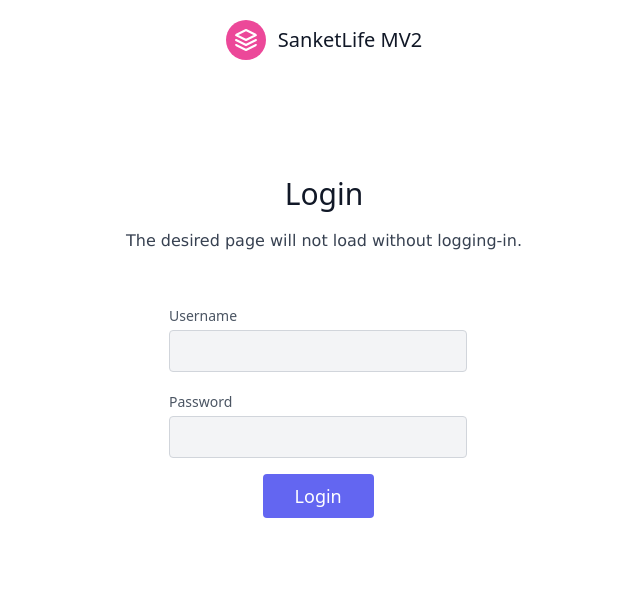
After one commit to agatsa1/mv2dashboard, a Flask app: page /login in a window 1280 px wide. The commit adds this page. Shown: the top 613 px of the page, without its empty margins (316-956 px from the left). Run offline with Flask 2, Linux system fonts and the light colour scheme; some libraries are stand-ins or nearby versions.

Commit message:
Added Login Page

```diff
--- a/app/main.py
+++ b/app/main.py
@@ -1,28 +1,118 @@
-from flask import Flask, jsonify, request
-from flask import Flask, request, Response, render_template
+from flask import (
+    Flask,
+    render_template,
+    request,
+    redirect,
+    jsonify,
+    make_response,
+    url_for,
+    send_file,
+    send_from_directory,
+    safe_join,
+    abort,
+    after_this_request,
+    session,
+    Response,
+    g)
 from flask_pymongo import PyMongo
+from flask_cors import CORS, cross_origin
 from pymongo.errors import ConnectionFailure, AutoReconnect
 import json
 
 app = Flask(__name__)
+app.secret_key = "blahblahblahblah"
+app.debug = True
+
+CORS(app, resources={r"/*": {"origins": "*"}})
+
+class User:
+    def __init__(self, username, name, password):
+        self.username = username
+        self.name = name
+        self.password = password
+
+    def __repr__(self):
+        #return "<User: ",self.username,">"
+        return '<User: {}>'.format(self.username)
+
+users = []
+users.append(User(username='pg',name='Prashant',password='notadmin'))
+
+@app.before_request
+def before_request():
+    #print('All Users: ',users)
+    if 'user_id' in session:
+        user = [res for res in users if res.username == session['user_id']]
+        g.user = user[0]
+        print("Global User: ",g.user)
 
 # testing  db
 # 'mongodb://cluster0-shard-00-00.lxvq0.mongodb.net:27017,cluster0-shard-00-01.lxvq0.mongodb.net:27017,cluster0-shard-00-02.lxvq0.mongodb.net:27017/mv2?ssl=true&replicaSet=atlas-13h83n-shard-0&authSource=admin&retryWrites=true&w=majority'
+
+# AutoReconnect error
+#https://www.digitalocean.com/community/questions/problems-with-mongodb-and-flask
 
 app.config['MONGO_URI'] = 'mongodb://agatsa62:jksparkle0605@40.83.251.117:4000/mv2?authSource=admin'
 
 mongo = PyMongo(app)
 
-@app.route('/', methods=['GET','POST'])
-def hello():
-    if request.method == 'GET':
-        try:
-            coll = mongo.db.collection_names()
-        except AutoReconnect:
-            coll = mongo.db.collection_names()
-            #mongo = PyMongo(app)
-        return render_template("index.html", collections=coll)
-    elif request.method == 'POST':
+@app.route("/login", methods=["GET", "POST"])
+@cross_origin()
+def login():
+    feedback = ""
+    if request.method == "GET":
+        session.pop('user_id',None)
+
+        return render_template("login.html")
+
+    elif request.method == "POST":
+        if 'user_id' in session: print('Session Running: ',session,' Session Data: ',session['user_id'])
+        session.pop('user_id',None)
+
+        username = request.form['username']
+        password = request.form['password']
+
+        print("Logged in: ",username, password)
+
+        user = [res for res in users if res.username == username]
+        print('Query User: ',user,' Type: ',type(user))
+
+        if user !=[] and user[0].password == password:
+            session['user_id'] = user[0].username
+            print('New Session: ',session['user_id'], ' Type: ', type(session['user_id']))
+
+            feedback = "login successful"
+
+            #return render_template("index.html", feedback=feedback)
+            redirect(url_for('index'))
+        else:
+            feedback = "login unsuccessful"
+
+            return render_template("login.html", feedback=feedback)
+
+        return redirect(url_for('index'))
+
+    return render_template("login.html", feedback=feedback)
+
+@app.route('/', methods=["GET","POST"])
+@cross_origin()
+def index():
+    if request.method == "GET":
+        if 'user_id' in session:
+            print('Session Running: ',session,' Session Data: ',session['user_id'])
+
+            try:
+                coll = mongo.db.collection_names()
+            except AutoReconnect:
+                coll = mongo.db.collection_names()
+                #mongo = PyMongo(app)
+            return render_template("index.html", collections=coll)
+        else:
+            return redirect(url_for('login'))
+
+    elif request.method == "POST" and 'user_id' in session:
+        print('Session Running: ',session,' Session Data: ',session['user_id'])
+
         data = request.get_json()
         if data['Block'] == 1:
             print 'Block1: Fetched ', data, '\n'
@@ -80,8 +170,11 @@ def hello():
             print otherSeries #, payload_object
 
             return payload_object
+        else:
+            return redirect(url_for("login"))
 
-@app.route('/result', methods=['POST'])
+@app.route('/result', methods=["POST"])
+@cross_origin()
 def result():
     print request.form
     return render_template("result.html")
--- a/app/templates/index.html
+++ b/app/templates/index.html
@@ -62,6 +62,7 @@
 
     <section class="text-gray-700 body-font">
         <div class="container px-10 py-10 mx-auto">
+            <!-- Collection Selection div -->
             <div class="flex items-center lg:w-2/5 mx-auto border-b pb-10 mb-10 border-gray-200 sm:flex-row flex-col">
                 <div class="flex-grow sm:text-left text-center mt-6 sm:mt-0">
                     <!-- Select collections from database to proceed further -->
@@ -79,6 +80,7 @@
                     </div>
                 </div>
             </div>
+            <!-- MAC Id div -->
             <div class="flex items-center lg:w-2/5 mx-auto border-b pb-10 mb-10 border-gray-200 sm:flex-row flex-col">
                 <div class="flex-grow sm:text-left text-center mt-6 sm:mt-0">
                     <!-- Select macId from collection to proceed further -->
--- /dev/null
+++ b/app/templates/login.html
@@ -0,0 +1,131 @@
+<!DOCTYPE html>
+<html lang="en">
+
+<head>
+    <!--<title>Python Dashboard</title>-->
+    <meta charset="UTF-8">
+    <meta name="viewport" content="width=device-width, initial-scale=1.0">
+    <link href="https://unpkg.com/tailwindcss@^1.0/dist/tailwind.min.css" rel="stylesheet">
+
+    <header class="text-gray-700 body-font">
+        <div class="container mx-auto flex flex-wrap p-5 flex-col md:flex-row items-center">
+            <nav class="flex lg:w-2/5 flex-wrap items-center text-base md:ml-auto">
+                <!--<a class="mr-5 hover:text-gray-900">First Link</a>
+                <a class="hover:text-gray-900">Fourth Link</a>-->
+            </nav>
+            <a
+                class="flex order-first lg:order-none lg:w-1/5 title-font font-medium items-center text-gray-900 lg:items-center lg:justify-center mb-4 md:mb-0">
+                <svg xmlns="http://www.w3.org/2000/svg" fill="none" stroke="currentColor" stroke-linecap="round"
+                    stroke-linejoin="round" stroke-width="2" class="w-10 h-10 text-white p-2 bg-pink-500 rounded-full"
+                    viewBox="0 0 24 24">
+                    <path d="M12 2L2 7l10 5 10-5-10-5zM2 17l10 5 10-5M2 12l10 5 10-5"></path>
+                </svg>
+                <span class="ml-3 text-xl">SanketLife MV2</span>
+            </a>
+            <div class="lg:w-2/5 inline-flex lg:justify-end ml-5 lg:ml-0">
+                <!--<button
+                    class="inline-flex items-center bg-gray-200 border-0 py-1 px-3 focus:outline-none hover:bg-gray-300 rounded text-base mt-4 md:mt-0">Button
+                    <svg fill="none" stroke="currentColor" stroke-linecap="round" stroke-linejoin="round"
+                        stroke-width="2" class="w-4 h-4 ml-1" viewBox="0 0 24 24">
+                        <path d="M5 12h14M12 5l7 7-7 7"></path>
+                    </svg>
+                </button>-->
+            </div>
+        </div>
+    </header>
+    <style>
+        th,
+        td,
+        p,
+        input {
+            font: 14px Verdana;
+        }
+
+        table,
+        th,
+        td {
+            border: solid 1px #DDD;
+            border-collapse: collapse;
+            padding: 2px 3px;
+            text-align: center;
+        }
+
+        th {
+            font-weight: bold;
+        }
+    </style>
+
+</head>
+
+<body>
+
+    <!--
+     Old Login
+    <div class="container">
+        <div class="row">
+            <div class="col">
+                <h1>Login</h1>
+                <hr>
+                <form method="POST">
+                    enctype="multipart/form-data" action="/login">
+                    <div class="form-group">
+                        <label>Enter login credentials:</label>
+                        <div class="custom-file">
+                            <input type="username" name="username" id="username" , placeholder="Username">
+                            <br>
+                            <input type="password" name="password" id="password" , placeholder="Password">
+                            <br>
+                        </div>
+                    </div>
+                    <button type="submit" class="btn btn-primary">Login</button>
+                    {% if feedback %}
+                    <p class="text-danger float-right">{{ feedback }}</p>
+                    {% endif %}
+                </form>
+            </div>
+        </div>
+    </div>-->
+
+    <!-- Login Section Tailwind CSS -->
+    <section class="text-gray-700 body-font relative">
+        <div class="container px-5 py-24 mx-auto">
+            <div class="flex flex-col text-center w-full mb-12">
+                <h1 class="sm:text-3xl text-2xl font-medium title-font mb-4 text-gray-900">Login</h1>
+                <p class="lg:w-2/3 mx-auto leading-relaxed text-base">The desired page will not load without logging-in.
+                </p>
+            </div>
+            <div class="lg:w-1/4 md:w-1/4 mx-auto">
+                <div class="flex flex-wrap -m-2">
+
+                    <form method="POST">
+                        <div class="p-2 w-full">
+                            <div class="relative">
+                                <label for="username" class="leading-7 text-sm text-gray-600">Username</label>
+                                <input type="text" id="username" name="username"
+                                    class="w-full bg-gray-100 rounded border border-gray-300 focus:border-indigo-500 text-base outline-none text-gray-700 py-1 px-3 leading-8 transition-colors duration-200 ease-in-out">
+                            </div>
+                        </div>
+                        <div class="p-2 w-full">
+                            <div class="relative">
+                                <label for="password" class="leading-7 text-sm text-gray-600">Password</label>
+                                <input type="password" id="password" name="password"
+                                    class="w-full bg-gray-100 rounded border border-gray-300 focus:border-indigo-500 text-base outline-none text-gray-700 py-1 px-3 leading-8 transition-colors duration-200 ease-in-out">
+                            </div>
+                        </div>
+                        <div class="p-2 w-full">
+                            <button type="submit"
+                                class="flex mx-auto text-white bg-indigo-500 border-0 py-2 px-8 focus:outline-none hover:bg-indigo-600 rounded text-lg">Login</button>
+                        </div>
+
+                        {% if feedback %}
+                        <p class="lg:w-2/3 mx-auto leading-relaxed text-base">{{ feedback }}</p>
+                        {% endif %}
+                    </form>
+                </div>
+            </div>
+        </div>
+    </section>
+
+</body>
+
+</html>
```
Also changed, not shown: 1 other file.
